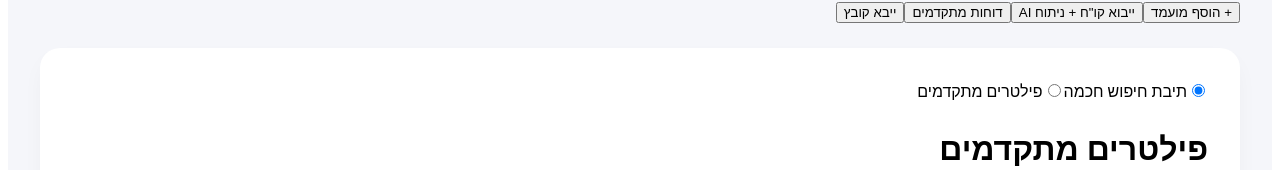
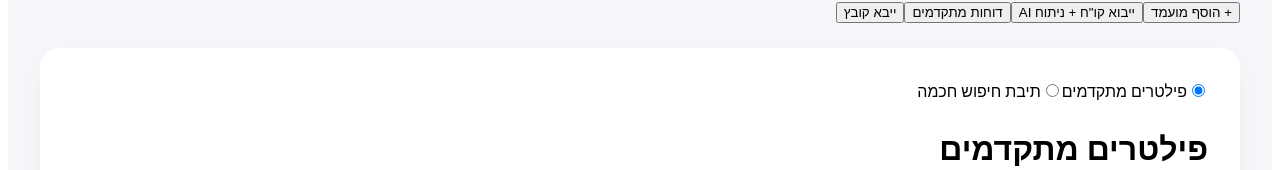
Before and after one commit to HR-Software-Solution/HR-Solutions, a React (Create React App) app in the folder frontend/: page / in a window 1280 px wide. Shown: the part 130-300 px from the top of the page. Built offline with nearby package versions, Linux system fonts and the light colour scheme.

Commit message:
Fix filter and AI search labels

```diff
--- a/frontend/src/components/Candidates/CandidatesSearch.js
+++ b/frontend/src/components/Candidates/CandidatesSearch.js
@@ -21,7 +21,7 @@ const CandidatesSearch = () => {
                             checked={searchType === type}
                             onChange={() => handleSearchTypeChange(type)}
                         />
-                        {type === 'filter' ? 'תיבת חיפוש חכמה' : 'פילטרים מתקדמים'}
+                        {type === 'filter' ? 'פילטרים מתקדמים' : 'תיבת חיפוש חכמה'}
                     </label>
                 ))}
             </div>
```
